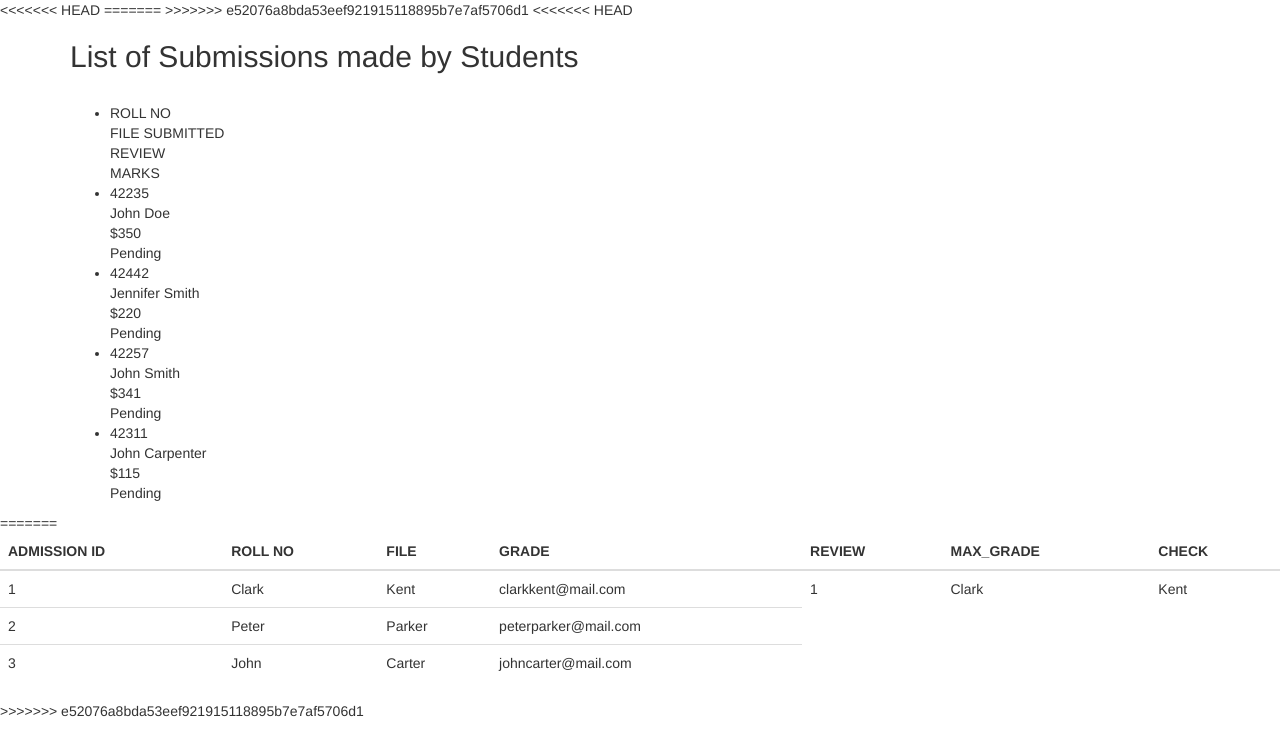
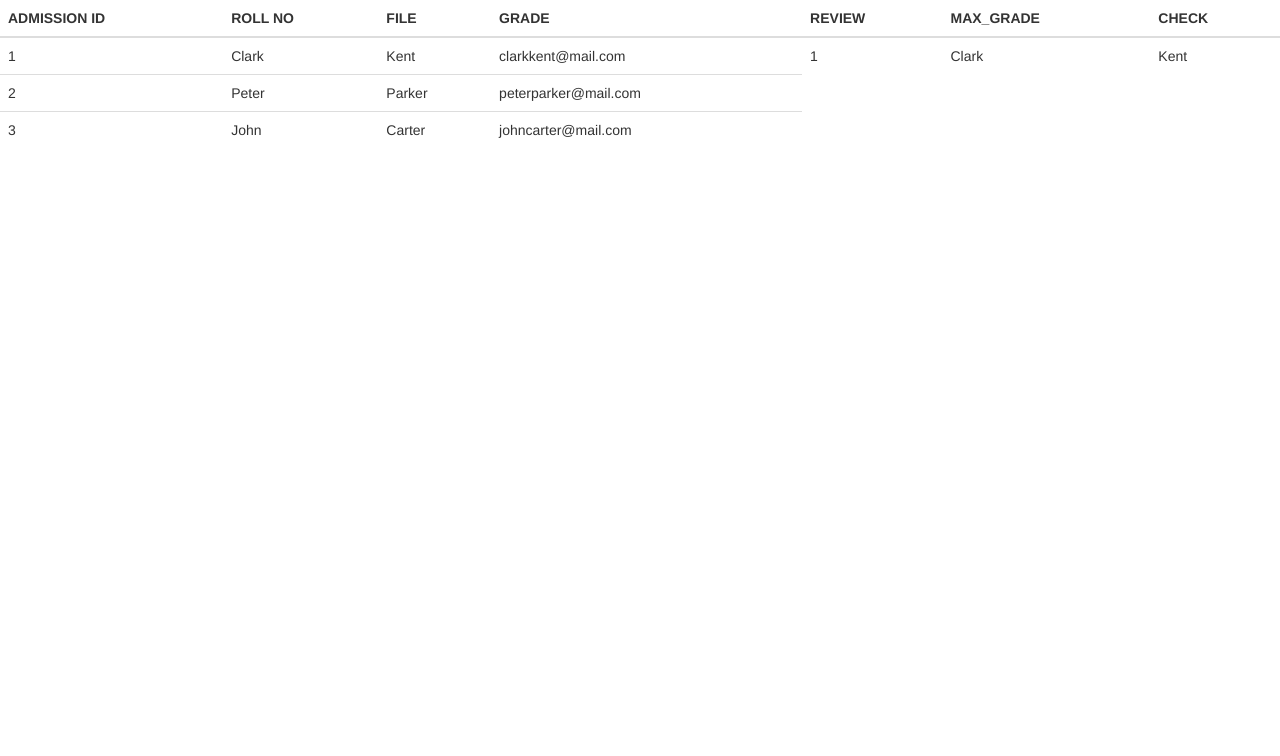
Before and after one commit to cbitosc/HTF22-Team-06, a web app: file templates/teacher_submissions.html in a window 1280 px wide. Shown: the top 756 px of the page. Run offline with its HTML, style and script files only (its server is not run), Linux system fonts and the light colour scheme; some libraries are stand-ins or nearby versions.

Commit message:
change assignment submission page

```diff
--- a/templates/teacher_submissions.html
+++ b/templates/teacher_submissions.html
@@ -2,60 +2,15 @@
 <html lang="en">
 
 <head>
-<<<<<<< HEAD
   <meta charset="UTF-8">
   <meta http-equiv="X-UA-Compatible" content="IE=edge">
   <meta name="viewport" content="width=device-width, initial-scale=1.0">
   <title>Document</title>
-  <link rel="stylesheet" href="/css/teacher_submissions.css">
-=======
-    <meta charset="UTF-8">
-    <meta http-equiv="X-UA-Compatible" content="IE=edge">
-    <meta name="viewport" content="width=device-width, initial-scale=1.0">
-    <title>Document</title>
-    <link rel="stylesheet" href="https://cdn.jsdelivr.net/npm/bootstrap@3.3.7/dist/css/bootstrap.min.css" integrity="sha384-BVYiiSIFeK1dGmJRAkycuHAHRg32OmUcww7on3RYdg4Va+PmSTsz/K68vbdEjh4u" crossorigin="anonymous">
->>>>>>> e52076a8bda53eef921915118895b7e7af5706d1
+  <link rel="stylesheet" href="https://cdn.jsdelivr.net/npm/bootstrap@3.3.7/dist/css/bootstrap.min.css"
+    integrity="sha384-BVYiiSIFeK1dGmJRAkycuHAHRg32OmUcww7on3RYdg4Va+PmSTsz/K68vbdEjh4u" crossorigin="anonymous">
 </head>
 
 <body>
-<<<<<<< HEAD
-  <div class="container">
-    <h2>List of Submissions made by Students</small></h2>
-    <br>
-    <ul class="responsive-table">
-      <li class="table-header">
-        <div class="col col-1">ROLL NO</div>
-        <div class="col col-2">FILE SUBMITTED</div>
-        <div class="col col-3">REVIEW</div>
-        <div class="col col-4">MARKS</div>
-      </li>
-      <li class="table-row">
-        <div class="col col-1" data-label="Job Id">42235</div>
-        <div class="col col-2" data-label="Customer Name">John Doe</div>
-        <div class="col col-3" data-label="Amount">$350</div>
-        <div class="col col-4" data-label="Payment Status">Pending</div>
-      </li>
-      <li class="table-row">
-        <div class="col col-1" data-label="Job Id">42442</div>
-        <div class="col col-2" data-label="Customer Name">Jennifer Smith</div>
-        <div class="col col-3" data-label="Amount">$220</div>
-        <div class="col col-4" data-label="Payment Status">Pending</div>
-      </li>
-      <li class="table-row">
-        <div class="col col-1" data-label="Job Id">42257</div>
-        <div class="col col-2" data-label="Customer Name">John Smith</div>
-        <div class="col col-3" data-label="Amount">$341</div>
-        <div class="col col-4" data-label="Payment Status">Pending</div>
-      </li>
-      <li class="table-row">
-        <div class="col col-1" data-label="Job Id">42311</div>
-        <div class="col col-2" data-label="Customer Name">John Carpenter</div>
-        <div class="col col-3" data-label="Amount">$115</div>
-        <div class="col col-4" data-label="Payment Status">Pending</div>
-      </li>
-    </ul>
-  </div>
-=======
   <table class="table table-hover">
     <thead>
       <tr>
@@ -95,7 +50,6 @@
   </table>
 
 
->>>>>>> e52076a8bda53eef921915118895b7e7af5706d1
 </body>
 
 </html>
```
Also changed, not shown: public/css/assignment_landing.css (+13 -12 lines), templates/assignment_landing.html (deleted, +0 -117 lines), templates/assignment_submission.ejs (+36 -10 lines). Lines whose indentation alone changed are shown as unchanged.
